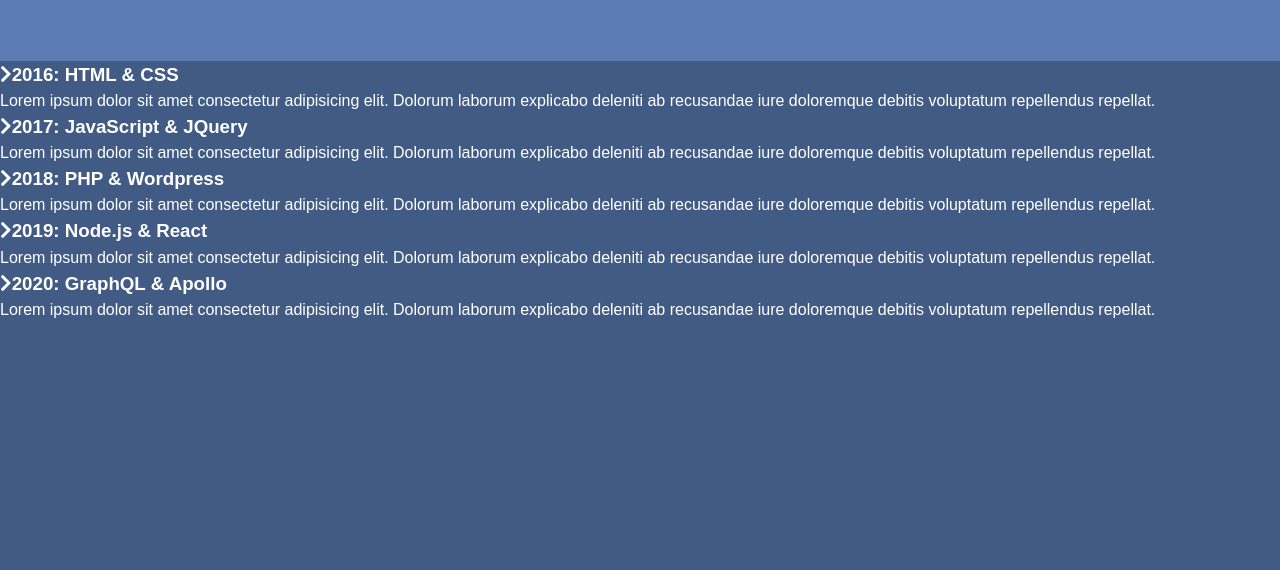
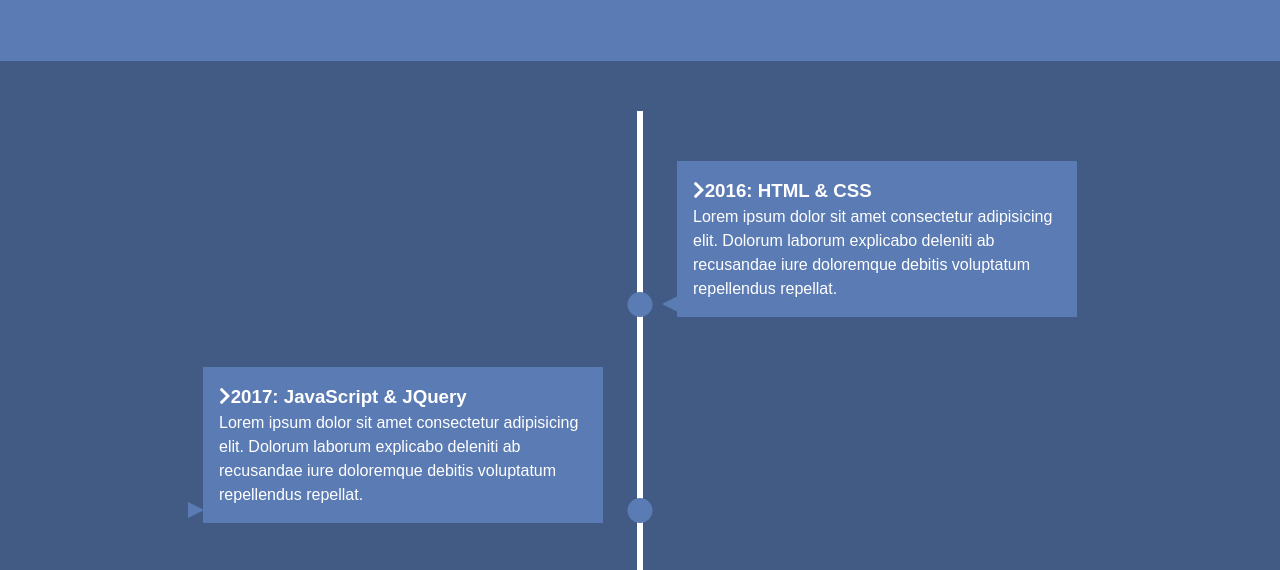
Before and after one commit to adhikarisushant/timeline, a plain HTML site: page index.html in a window 1280 px wide. Shown: the part 158-728 px from the top of the page. Drawn offline with Linux system fonts and the light colour scheme.

Commit message:
adding boxes & arrows

```diff
--- a/style.css
+++ b/style.css
@@ -32,3 +32,75 @@
 h1 {
     font-size: 2.3rem;
 }
+
+#timeline ul {
+    background: var(--primary-color);
+    padding: 50px 0;
+}
+
+/*Create line*/
+#timeline ul li {
+    list-style: none;
+    position: relative;
+    width: 6px;
+    margin: 0 auto;
+    padding-top: 50px;
+    background: #fff;
+}
+
+/*Boxes*/
+#timeline ul li div {
+    position: relative;
+    bottom: 0;
+    width: 400px;
+    padding: 1rem;
+    background: var(--secondary-color);
+    transition: all 0.5s ease-in-out;
+}
+
+/*Right side*/
+#timeline ul li:nth-child(odd) div {
+    left: 40px;
+}
+
+/*left side*/
+#timeline ul li:nth-child(even) div {
+    left: -434px;
+}
+
+/*dots*/
+#timeline ul li:after {
+    content: '';
+    position: absolute;
+    left: 50%;
+    bottom: 0;
+    width: 25px;
+    height: 25px;
+    background: var(--secondary-color);
+    transform: translateX(-50%);
+    border-radius: 50%;
+    transition: background 0.5s ease-in-out;
+}
+
+#timeline div:before {
+    content: '';
+    position: absolute;
+    bottom: 5px;
+    width: 0;
+    height: 0;
+    border-style: solid;
+}
+
+/* right side arrows */
+#timeline ul li:nth-child(odd) div:before {
+    left: -15px;
+    border-width: 8px 16px 8px 0;
+    border-color: transparent var(--secondary-color) transparent transparent;
+}
+
+/* left side arrows */
+#timeline ul li:nth-child(even) div:before {
+    left: -15px;
+    border-width: 8px 0 8px 16px;
+    border-color: transparent transparent transparent var(--secondary-color);
+}
```
